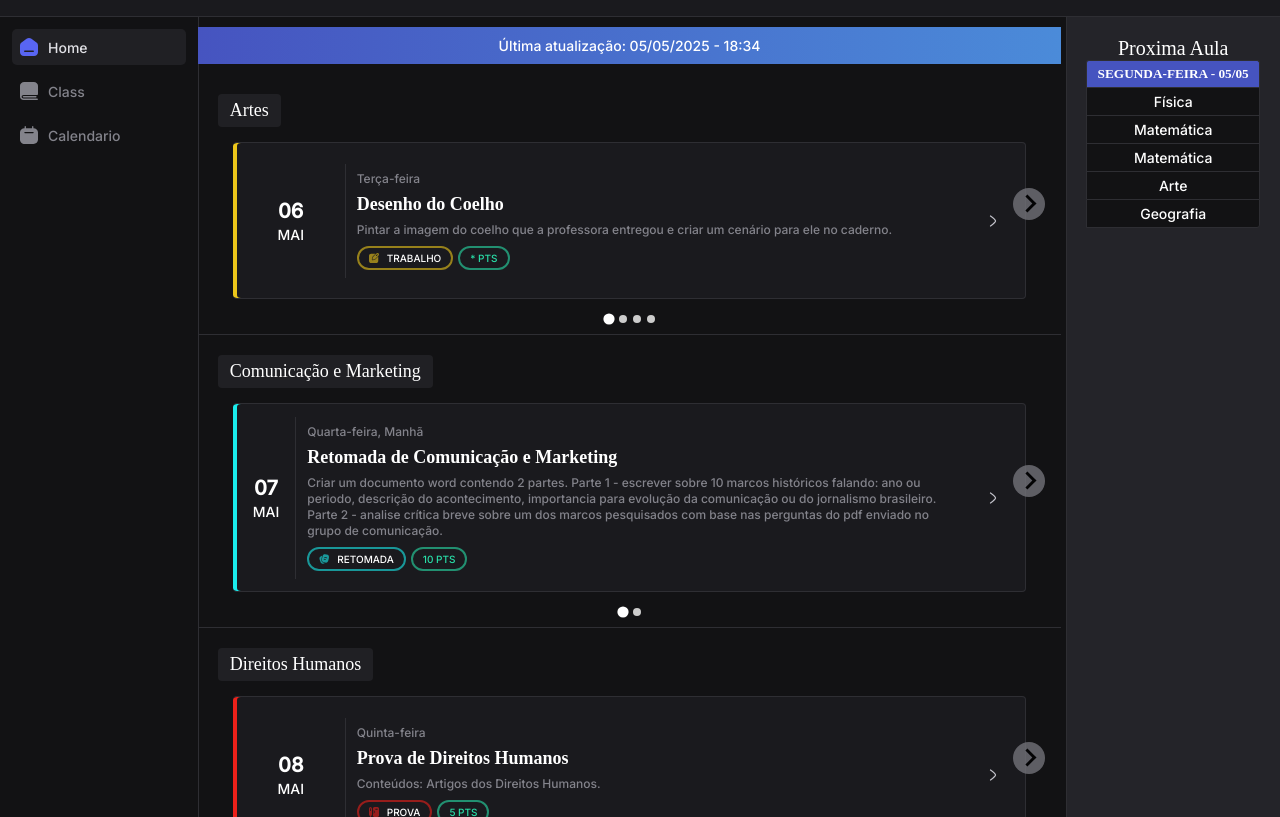
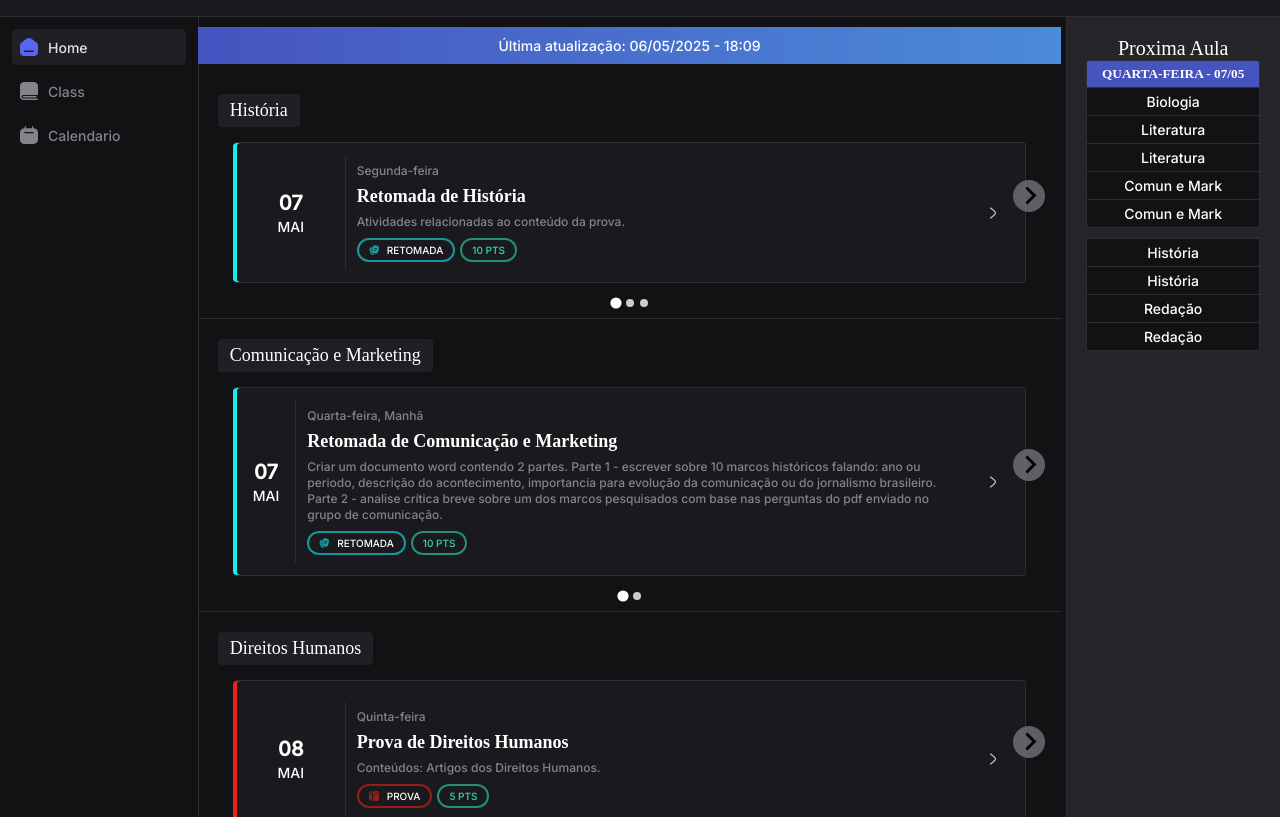
Before and after one commit to rafaelg3r/Classmind, a website with bundled scripts: page index.html in a window 1280 px wide. Shown: the part 61-878 px from the top of the page. Built offline with nearby package versions, Linux system fonts and the light colour scheme.

Commit message:
atualização semanal

```diff
--- a/index.html
+++ b/index.html
@@ -103,7 +103,7 @@
       <main>
         <nav class="main-nav"></nav>
         <div class="last-update">
-          <p>Última atualização: 05/05/2025 - 18:34</p>
+          <p>Última atualização: 06/05/2025 - 18:09</p>
         </div>
         <div class="main-content">
           <!--! Português -->
@@ -368,7 +368,7 @@
             <div class="hr">.</div>
           </div>
           <!--! História -->
-          <div class="content-container" style="order: 6">
+          <div class="content-container" style="order: 1">
             <div
               class="splide"
               id="task-carousel-his"
@@ -378,6 +378,57 @@
               <h2>História</h2>
               <div class="splide__track">
                 <ul class="splide__list">
+                  <li class="splide__slide">
+                    <div class="card border-rtmd">
+                      <div class="date">
+                        <strong>07</strong>
+                        <span>mai</span>
+                      </div>
+                      <div class="content">
+                        <span>Segunda-feira</span>
+                        <div class="card-title">
+                          <h4>Retomada de História</h4>
+                        </div>
+                        <div class="card-desc">
+                          <p>
+                            Atividades relacionadas ao conteúdo da prova.
+                          </p>
+                          <div class="tag-container">
+                            <div class="tag tag-rtmd">
+                              <svg
+                              width="21" height="21" viewBox="0 0 21 21" fill="none" xmlns="http://www.w3.org/2000/svg">
+                                <path d="M11.6818 18.8742C11.9673 18.944 11.9946 19.3176 11.7173 19.4149V19.4149L10.1362 19.9622C6.16352 21.3095 4.0721 20.1833 2.78122 16.0045L1.50035 11.8468C0.21948 7.66804 1.2802 5.45761 5.2529 4.1103L5.78534 3.92483C6.18575 3.78535 6.58239 4.182 6.472 4.59139C6.41031 4.82016 6.35122 5.05978 6.29361 5.31025L5.31294 9.72058C4.2122 14.6782 5.82329 17.415 10.5365 18.5939L11.6818 18.8742Z" fill="#171717"/>
+                                <path d="M16.1803 1.24727L14.5092 0.836758C11.1669 0.00521715 9.17557 0.689396 8.00477 3.23665C7.70457 3.87873 7.46441 4.65764 7.26427 5.55233L6.2836 9.96266C5.30294 14.3625 6.59381 16.5308 10.7667 17.5728L12.4478 17.9939C13.0282 18.1412 13.5686 18.236 14.0689 18.2781C17.191 18.5938 18.8522 17.0571 19.6927 13.2572L20.6734 8.85745C21.6541 4.45765 20.3732 2.2788 16.1803 1.24727ZM14.2991 11.8994C14.209 12.2573 13.9088 12.4889 13.5686 12.4889C13.5085 12.4889 13.4485 12.4783 13.3784 12.4678L10.4664 11.6889C10.0662 11.5836 9.82601 11.1521 9.92608 10.731C10.0261 10.31 10.4364 10.0574 10.8367 10.1627L13.7487 10.9416C14.159 11.0468 14.3991 11.4784 14.2991 11.8994ZM17.231 8.34168C17.141 8.69956 16.8408 8.93113 16.5006 8.93113C16.4405 8.93113 16.3805 8.9206 16.3104 8.91008L11.4571 7.6154C11.0568 7.51014 10.8167 7.07858 10.9168 6.65755C11.0168 6.23651 11.4271 5.98389 11.8274 6.08915L16.6807 7.38383C17.091 7.47856 17.3311 7.91012 17.231 8.34168Z" fill="#171717"/>
+                                </svg>
+                              <span>Retomada</span>
+                            </div>
+                            <div class="tag tag-points">
+                              <span>10 pts</span>
+                            </div>
+                          </div>
+                        </div>
+                      </div>
+                      <button class="btn-cards">
+                        <svg
+                          stroke="currentColor"
+                          fill="none"
+                          stroke-width="0"
+                          xmlns="http://www.w3.org/2000/svg"
+                          viewBox="0 0 20 20"
+                          width="1em"
+                          height="1em"
+                        >
+                          <path
+                            d="M7.50004 5C7.50004 5 12.5 8.68242 12.5 10C12.5 11.3177 7.5 15 7.5 15"
+                            stroke="currentColor"
+                            stroke-width="1.25"
+                            stroke-linecap="round"
+                            stroke-linejoin="round"
+                          ></path>
+                        </svg>
+                      </button>
+                    </div>
+                  </li>
                   <li class="splide__slide">
                     <div class="card border-prova concluido">
                       <div class="date">
@@ -947,7 +998,7 @@
             <div class="hr">.</div>
           </div>
           <!--! Química -->
-          <div class="content-container" style="order: 4">
+          <div class="content-container" style="order: 6">
             <div
               class="splide"
               id="task-carousel-qmc"
@@ -1474,7 +1525,7 @@
             <div class="hr"></div>
           </div>
           <!--! Artes -->
-          <div class="content-container" style="order: 1">
+          <div class="content-container" style="order: 5">
             <div
               class="splide"
               id="task-carousel-art"
@@ -1487,17 +1538,17 @@
                   <li class="splide__slide">
                     <div class="card border-trab">
                       <div class="date">
-                        <strong>06</strong>
+                        <strong>**</strong>
                         <span>mai</span>
                       </div>
                       <div class="content">
                         <span>Terça-feira</span>
                         <div class="card-title">
-                          <h4>Desenho do Coelho</h4>
-                        </div>
-                        <div class="card-desc">
-                          <p>
-                            Pintar a imagem do coelho que a professora entregou e criar um cenário para ele no caderno.
+                          <h4>Desenho da Dança</h4>
+                        </div>
+                        <div class="card-desc">
+                          <p>
+                            Pintar a imagem que foi entregue.
                           </p>
                           <div class="tag-container">
                             <div class="tag tag-trab">
@@ -1751,7 +1802,7 @@
             <div class="hr">.</div>
           </div>
           <!--! Direitos Humanos -->
-          <div class="content-container" style="order: 3">
+          <div class="content-container" style="order: 2">
             <div
               class="splide"
               id="task-carousel-dir-hum"
@@ -2055,7 +2106,7 @@
             <div class="hr"></div>
           </div>
           <!--! Comunicação e Marketing -->
-          <div class="content-container" style="order: 2">
+          <div class="content-container" style="order: 1">
             <div
               class="splide"
               id="task-carousel-com-mar"
@@ -2813,20 +2864,20 @@
         <div class="week-content">
           <div class="w-table">
             <div class="week-table-container">
-              <h5>Segunda-feira - 05/05</h5>
+              <h5>Quarta-feira - 07/05</h5>
               <div class="w-subjects">
-                <p class="td">Física</p>
-                <p class="td">Matemática</p>
-                <p class="td">Matemática</p>
-                <p class="td">Arte</p>
-                <p class="td">Geografia</p>
+                <p class="td">Biologia</p>
+                <p class="td">Literatura</p>
+                <p class="td">Literatura</p>
+                <p class="td">Comun e Mark</p>
+                <p class="td">Comun e Mark</p>
               </div>
-              <!-- <div class="w-subjects w-tarde">
-                <p class="td">Inglês</p>
-                <p class="td">Inglês</p>
+              <div class="w-subjects w-tarde">
                 <p class="td">História</p>
                 <p class="td">História</p>
-              </div> -->
+                <p class="td">Redação</p>
+                <p class="td">Redação</p>
+              </div>
             </div>
           </div>
         </div>
```
